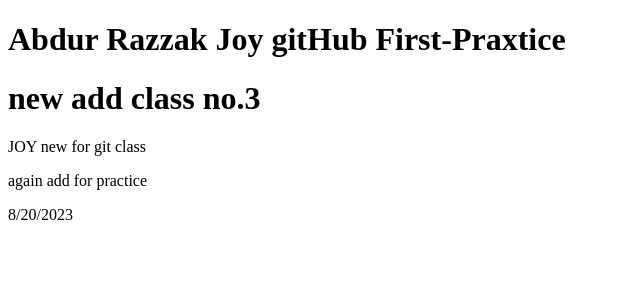
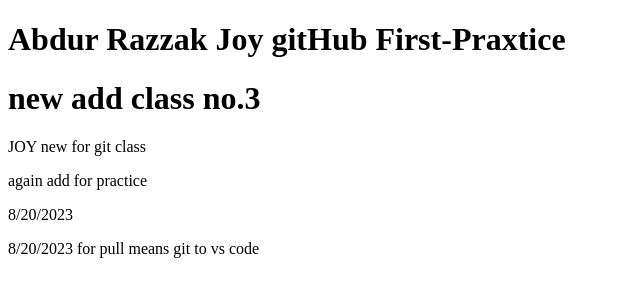
Before and after one commit to Abdur-Razzak-joy/first-projects, a plain HTML site: page index.html in a window 1280 px wide. Shown: the whole page, without its empty margins (0-640 px from the left). Drawn offline with Linux system fonts and the light colour scheme.

Commit message:
Update index.html

```diff
--- a/index.html
+++ b/index.html
@@ -11,5 +11,6 @@
     <p>JOY new for git class</p>
     <p>again add for practice</p>
     <p>8/20/2023</p>
+    <p>8/20/2023 for pull means git to vs code</p>
 </body>
 </html>
```
